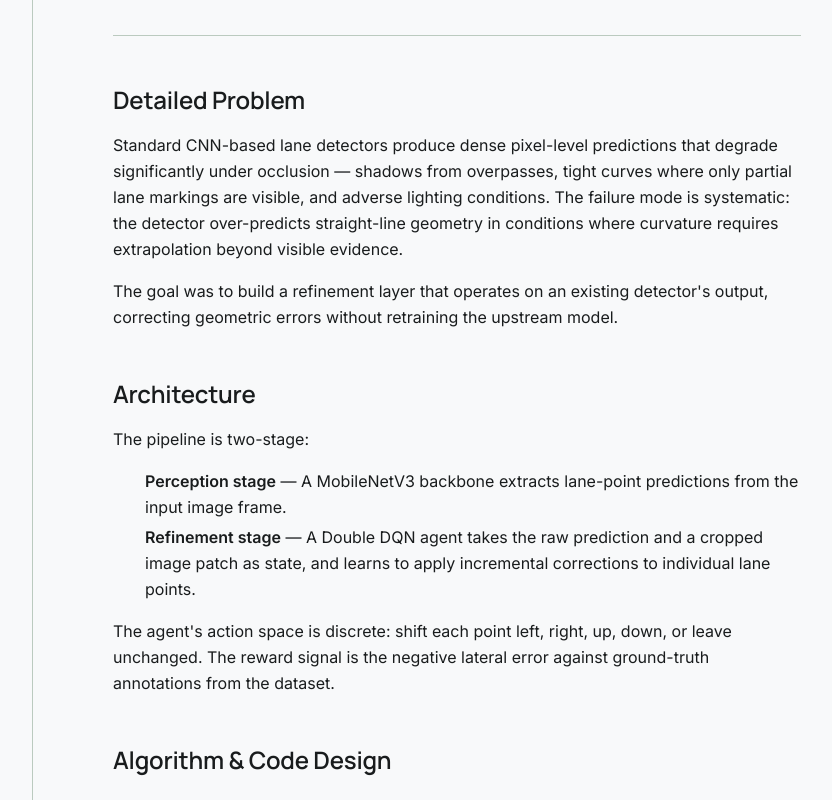
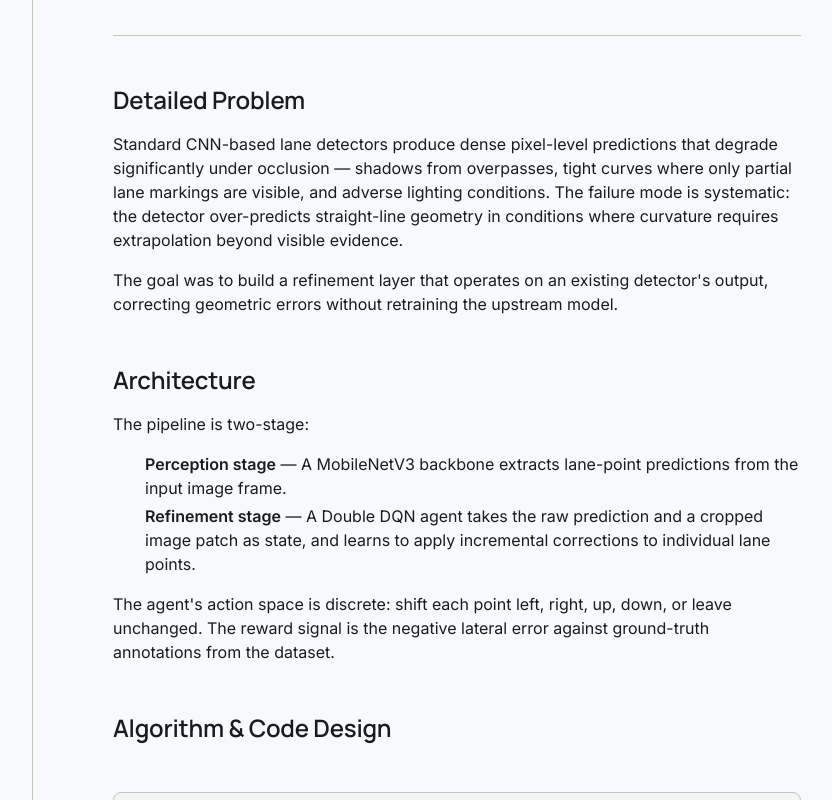
Before and after one commit to 95-ag/ag-portfolio, a Next.js app: page /work/lane-refinement-rl in a window 1280 px wide. Shown: the part 1100-1900 px from the top of the page, without its empty margins (351-1183 px from the left). Built offline with nearby package versions, Linux system fonts and the light colour scheme.

Commit message:
fix: align prose-content styles with DESIGN.md (line-height, blockquote, code padding)

```diff
--- a/src/app/globals.css
+++ b/src/app/globals.css
@@ -275,7 +275,7 @@ body {
   }
   .prose-content p {
     font-size: 16px;
-    line-height: 26px;
+    line-height: 24px;
     color: var(--on-surface);
     margin-bottom: var(--spacing-md);
   }
@@ -286,7 +286,7 @@ body {
   }
   .prose-content li {
     font-size: 16px;
-    line-height: 26px;
+    line-height: 24px;
     color: var(--on-surface);
     margin-bottom: var(--spacing-xs);
   }
@@ -300,9 +300,10 @@ body {
     color: var(--on-surface);
   }
   .prose-content blockquote {
-    border-left: 2px solid var(--outline-variant);
+    border-left: 3px solid var(--accent);
     padding-left: var(--spacing-lg);
     color: var(--on-surface-muted);
+    font-style: italic;
     margin: var(--spacing-lg) 0;
   }
   .prose-content hr {
@@ -332,7 +333,7 @@ body {
     background: var(--surface-sunken);
     border: 1px solid var(--outline-variant);
     border-radius: var(--radius-sm);
-    padding: 1px 6px;
+    padding: 2px 6px;
     color: var(--on-surface);
   }
 
```
